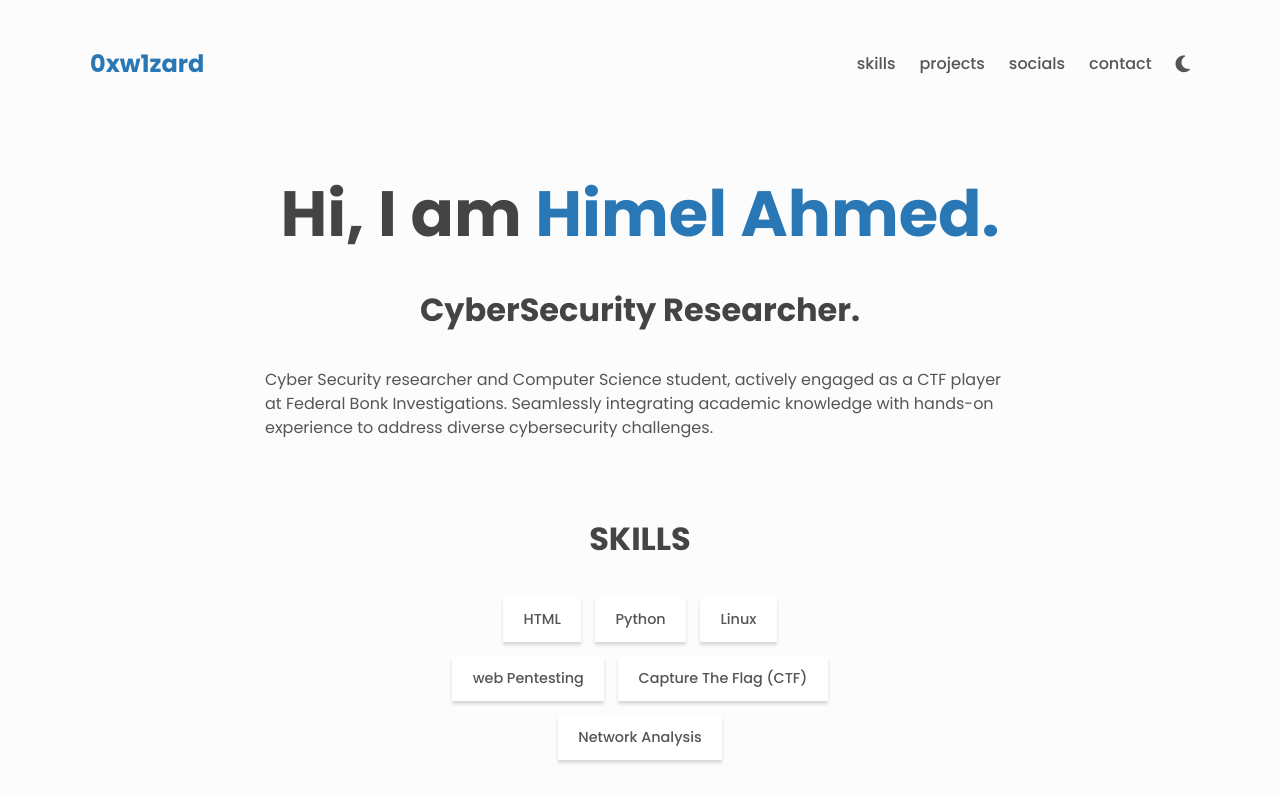
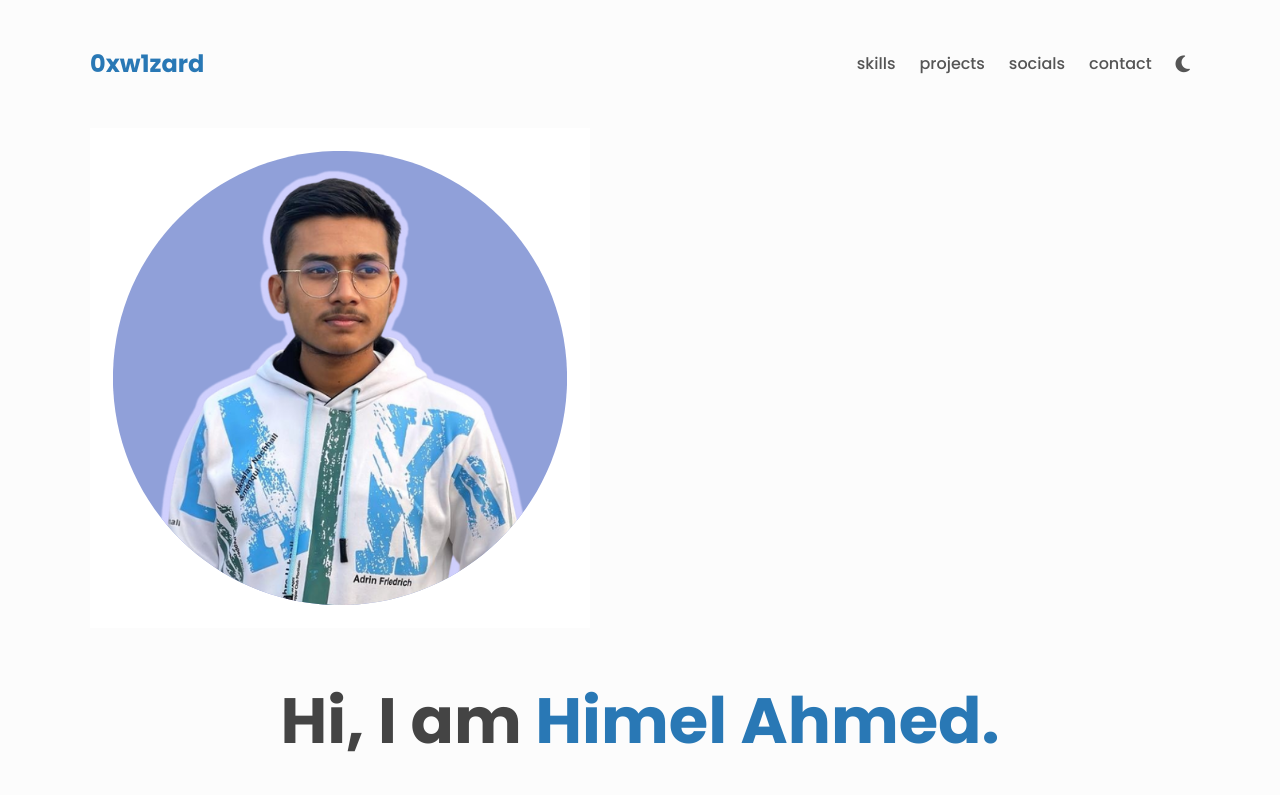
Before and after one commit to 0xW1zard/0xw1zard.github.io, a plain HTML site: page index.html in a window 1280 px wide. Shown: the top 795 px of the page. Drawn offline with Linux system fonts and the light colour scheme.

Commit message:
Update index.html

```diff
--- a/index.html
+++ b/index.html
@@ -56,6 +56,11 @@
     </header>
 
     <main>
+
+        <section class="portfolio">
+          <img src="image/port.png" alt="Portfolio Image">
+        </section>
+
       <!-- About -->
       <div class="about center">
         <h1>Hi, I am <span class="about__name">Himel Ahmed.</span></h1>
```
